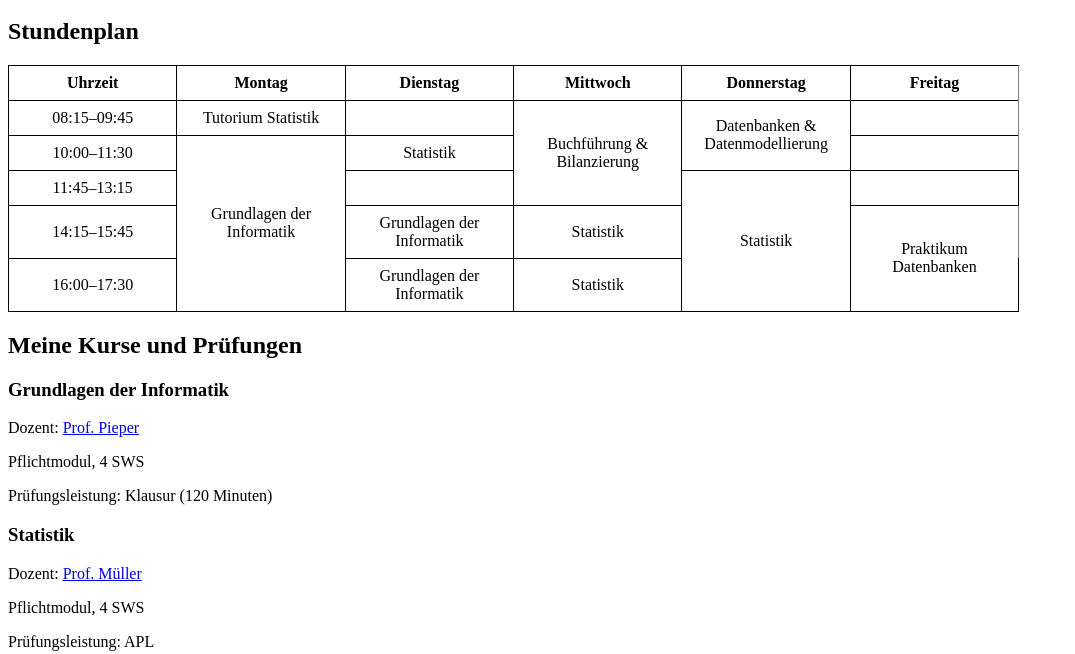
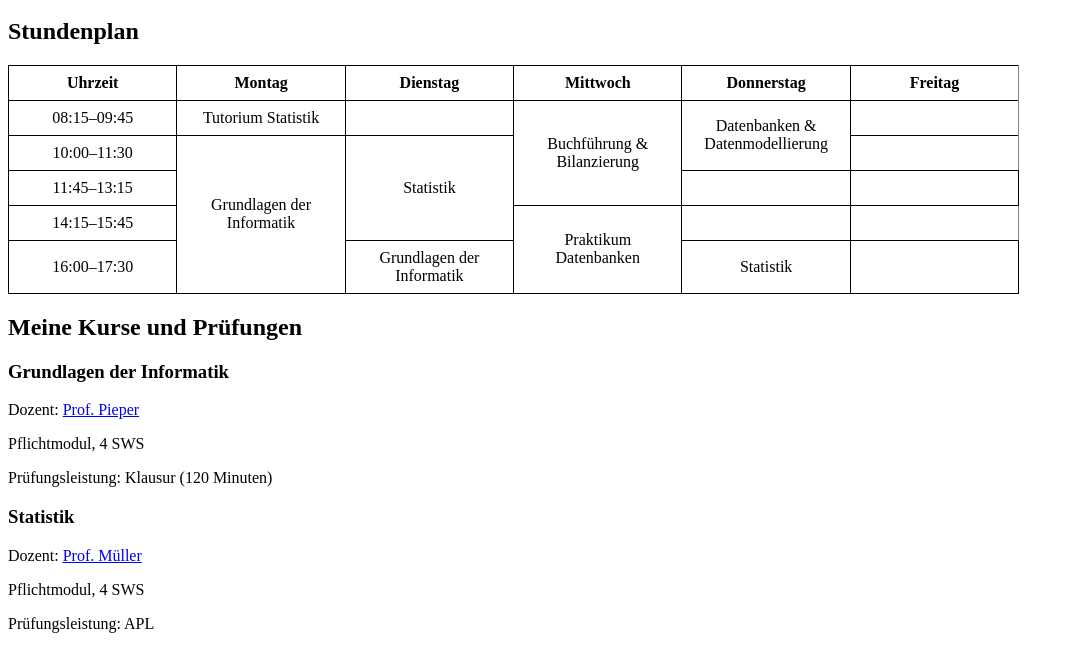
Before and after one commit to allegra-ea/HTML, a plain HTML site: page index.html in a window 1280 px wide. Shown: the part 118-772 px from the top of the page, without its empty margins (0-1075 px from the left). Drawn offline with Linux system fonts and the light colour scheme.

Commit message:
Update index.html

```diff
--- a/index.html
+++ b/index.html
@@ -50,21 +50,17 @@
         <tr>
           <td>10:00–11:30</td>
           <td rowspan="4">Grundlagen der Informatik</td>
-          <td>Statistik</td>
+          <td rowspan="3">Statistik</td>
           <td></td>
         </tr>
         <tr>
           <td>11:45–13:15</td>
-          <td></td>
-          <td rowspan="3">Statistik</td>
           <td></td>
           <td></td>
           <td></td>
         </tr>
         <tr>
           <td>14:15–15:45</td>
-          <td>Grundlagen der Informatik</td>
-          <td>Statistik</td>
           <td rowspan="2">Praktikum Datenbanken</td>
           <td></td>
         </tr>
```
